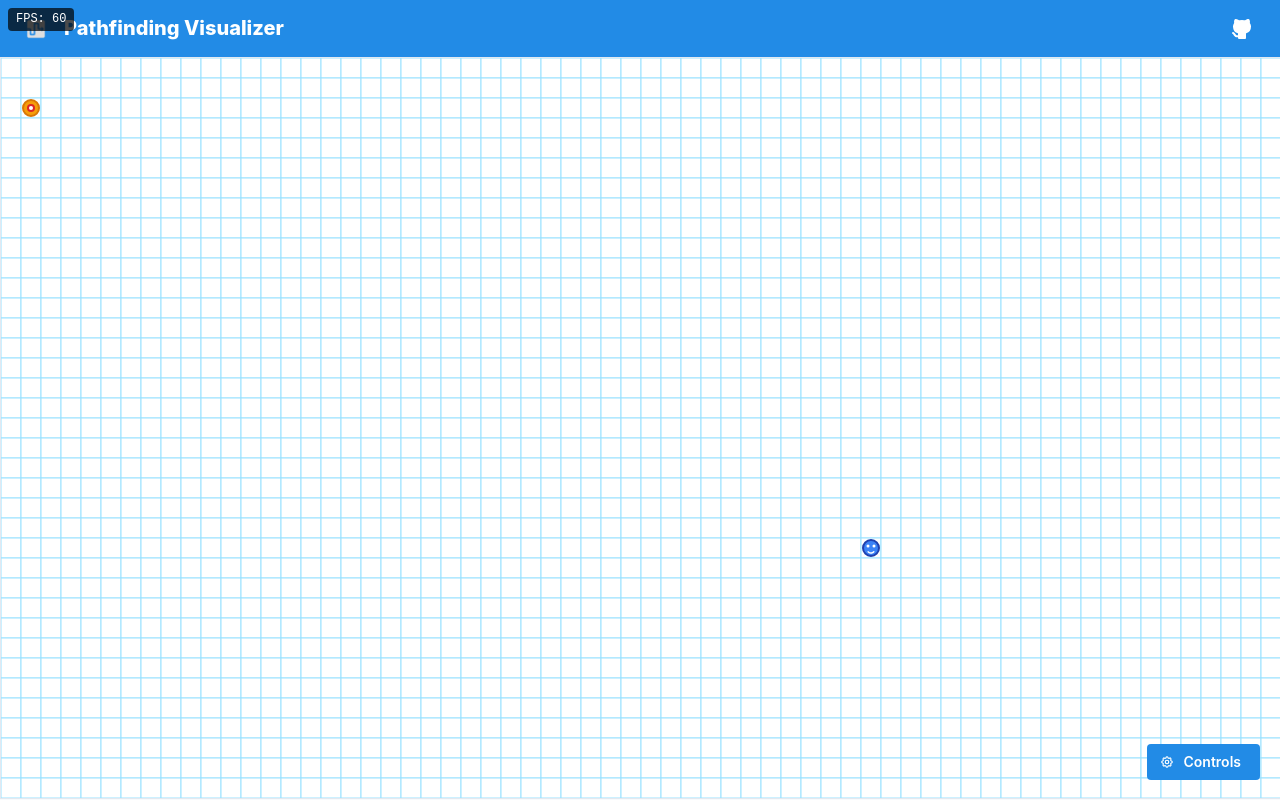
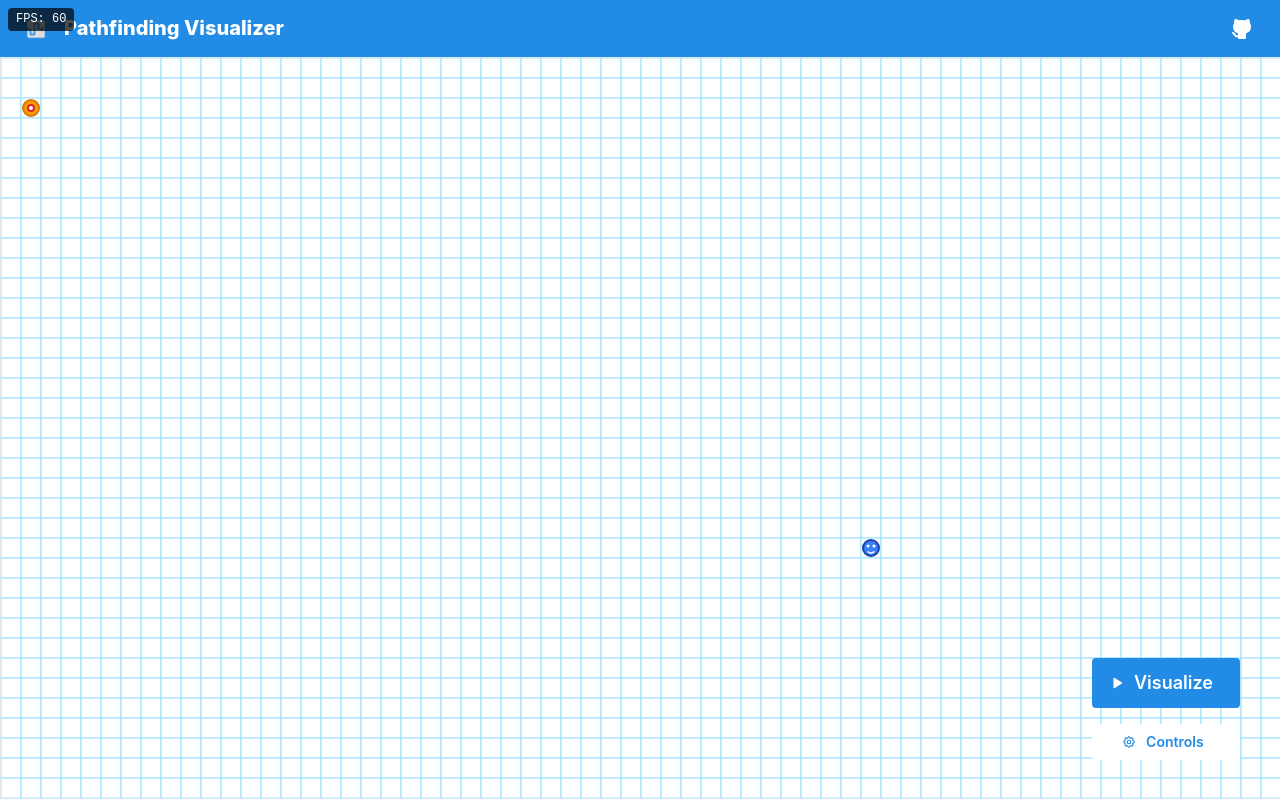
Before and after one commit to cheuyin/pathfinding-visualizer, a React (Vite) app: page / in a window 1280 px wide. Built offline with nearby package versions, Linux system fonts and the light colour scheme.

Commit message:
style: add visualize button to controls and remove from modal

```diff
--- a/src/ui/controls/controls-modal.tsx
+++ b/src/ui/controls/controls-modal.tsx
@@ -10,7 +10,6 @@ interface ControlsModalProps {
   isVisualizing: boolean;
   selectedAlgorithm: PathfindingAlgorithmName;
   onSelectAlgorithm: (id: PathfindingAlgorithmName) => void;
-  onVisualize: () => void;
   onGenerateMaze: () => void;
   onResetGrid: () => void;
   onResetVisualization: () => void;
@@ -42,13 +41,6 @@ export const ControlsModal: React.FC<ControlsModalProps> = ({
           value={selectedAlgorithm}
           allowDeselect={false}
         />
-        <Button
-          onClick={onVisualize}
-          disabled={isVisualizing}
-          leftSection={<IconPlayerPlayFilled size={14} />}
-        >
-          Visualize
-        </Button>
         <Button onClick={onGenerateMaze} disabled={isVisualizing}>
           Generate Maze
         </Button>
--- a/src/ui/controls/controls.tsx
+++ b/src/ui/controls/controls.tsx
@@ -1,6 +1,6 @@
 import { useState } from 'react';
-import { Affix, Button } from '@mantine/core';
-import { IconSettings } from '@tabler/icons-react';
+import { Affix, Button, Stack } from '@mantine/core';
+import { IconSettings, IconPlayerPlayFilled } from '@tabler/icons-react';
 import { PathfindingAlgorithmRegistry } from '@/algorithms/pathfinding';
 import { ControlsModal } from './controls-modal';
 
@@ -29,10 +29,25 @@ export const Controls: React.FC<ControlsProps> = ({
 
   return (
     <>
-      <Affix position={{ bottom: 20, right: 20 }}>
-        <Button onClick={() => setIsModalOpen(true)} leftSection={<IconSettings size={14} />}>
-          Controls
-        </Button>
+      <Affix position={{ bottom: 40, right: 40 }}>
+        <Stack>
+          <Button
+            onClick={onVisualize}
+            disabled={isVisualizing}
+            leftSection={<IconPlayerPlayFilled size={14} />}
+            size="lg"
+          >
+            Visualize
+          </Button>
+          <Button
+            onClick={() => setIsModalOpen(true)}
+            leftSection={<IconSettings size={14} />}
+            variant="white"
+            size="sm"
+          >
+            Controls
+          </Button>
+        </Stack>
       </Affix>
 
       <ControlsModal
@@ -41,7 +56,6 @@ export const Controls: React.FC<ControlsProps> = ({
         isVisualizing={isVisualizing}
         selectedAlgorithm={selectedAlgorithm}
         onSelectAlgorithm={onSelectAlgorithm}
-        onVisualize={onVisualize}
         onGenerateMaze={onGenerateMaze}
         onResetGrid={onResetGrid}
         onResetVisualization={onResetVisualization}
```
